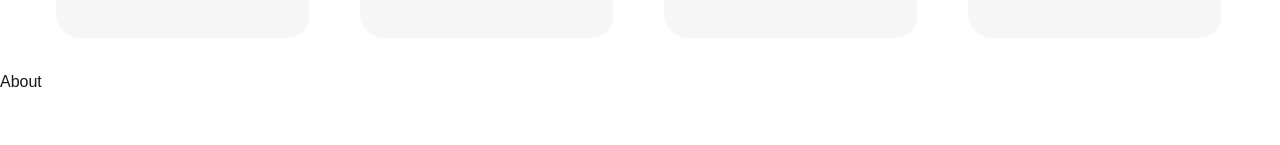
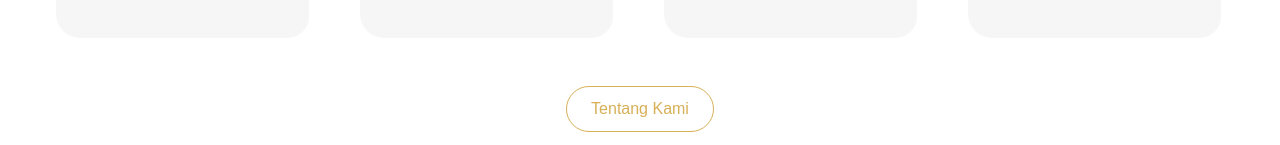
Before and after one commit to TableStar/company-profile-umroh, a Next.js app: page / in a window 1280 px wide. Shown: the part 1130-1275 px from the top of the page. Before the commit the page ends 1224 px from the top, so only its background shows below. Built offline with nearby package versions, Linux system fonts and the light colour scheme.

Commit message:
added GoldSectionHeader Component

```diff
--- /dev/null
+++ b/src/components/GoldSectionHeader.tsx
@@ -0,0 +1,11 @@
+const GoldSectionHeader = ({ title }: { title?: string }) => {
+  return (
+    <div className="px-6 py-2.5 rounded-full border border-[#d7af57]">
+      <div className="text-[#d7af57] text-base font-normal font-['Open Sans'] leading-normal">
+        {title || ""}
+      </div>
+    </div>
+  );
+};
+
+export default GoldSectionHeader;
--- a/src/components/home/About.tsx
+++ b/src/components/home/About.tsx
@@ -1,9 +1,12 @@
-import React from 'react'
+import React from "react";
+import GoldSectionHeader from "../GoldSectionHeader";
 
 const About = () => {
   return (
-    <div>About</div>
-  )
-}
+    <div className="px-12 py-4 flex flex-col items-center">
+      <GoldSectionHeader title="Tentang Kami" />
+    </div>
+  );
+};
 
-export default About
+export default About;
--- a/src/components/home/Services.tsx
+++ b/src/components/home/Services.tsx
@@ -2,6 +2,7 @@ import { PiCalculatorThin, PiPaintBrushBroad } from "react-icons/pi";
 import { LuMonitor } from "react-icons/lu";
 import ServicesFolder from "./ServicesFolder";
 import { CiDiscount1 } from "react-icons/ci";
+import GoldSectionHeader from "../GoldSectionHeader";
 
 const ServicesFolderContent = [
   {
@@ -36,11 +37,7 @@ const Services = () => {
       <div className="flex flex-col items-center gap-20">
         {/* Header Section */}
         <div className="flex flex-col items-center gap-4">
-          <div className="px-6 py-2.5 rounded-full border border-[#d7af57]">
-            <div className="text-[#d7af57] text-base font-normal font-['Open Sans'] leading-normal">
-              Layanan Kami
-            </div>
-          </div>
+          <GoldSectionHeader title="Layanan Kami"/>
           <div className="flex flex-col items-center gap-6">
             <h2 className="text-center text-[#252525] text-[28px] font-bold font-['Poppins'] leading-[42px]">
               Solusi Digital untuk Perjalanan Ibadah Anda
```
